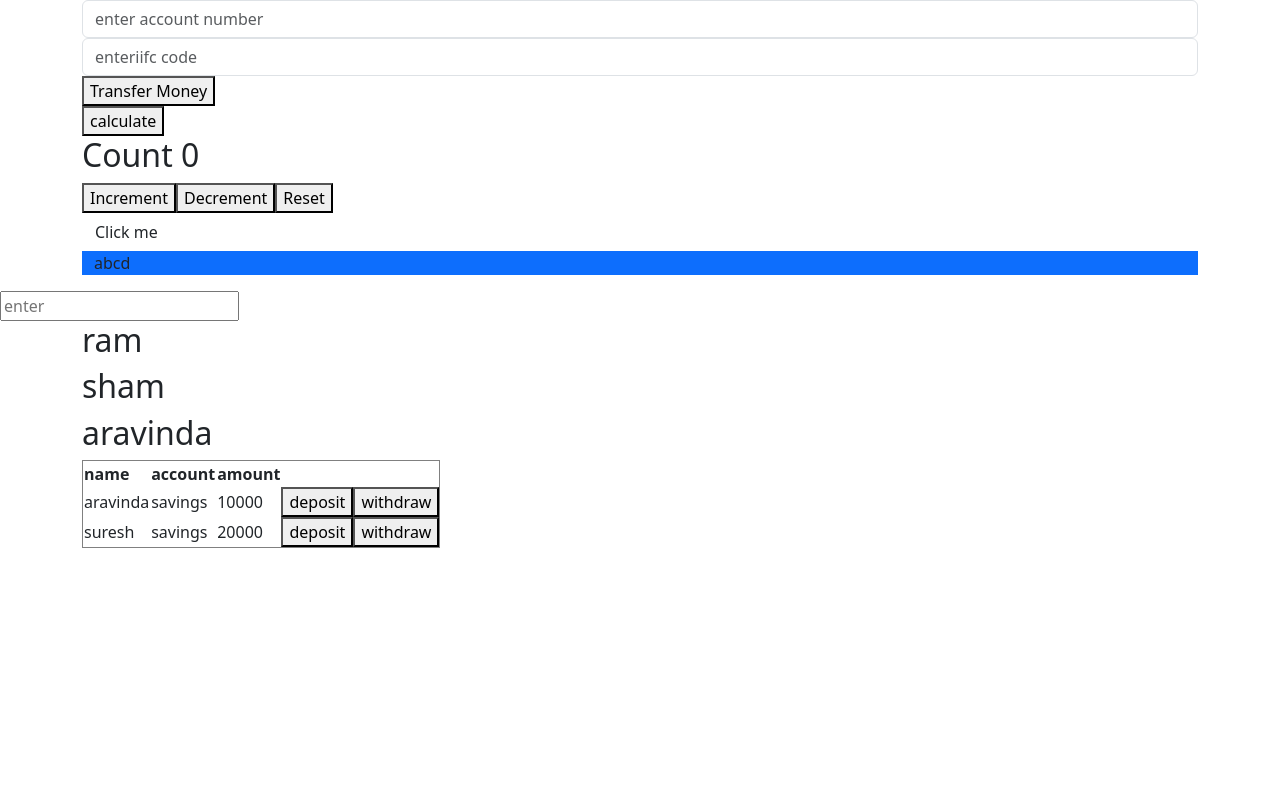
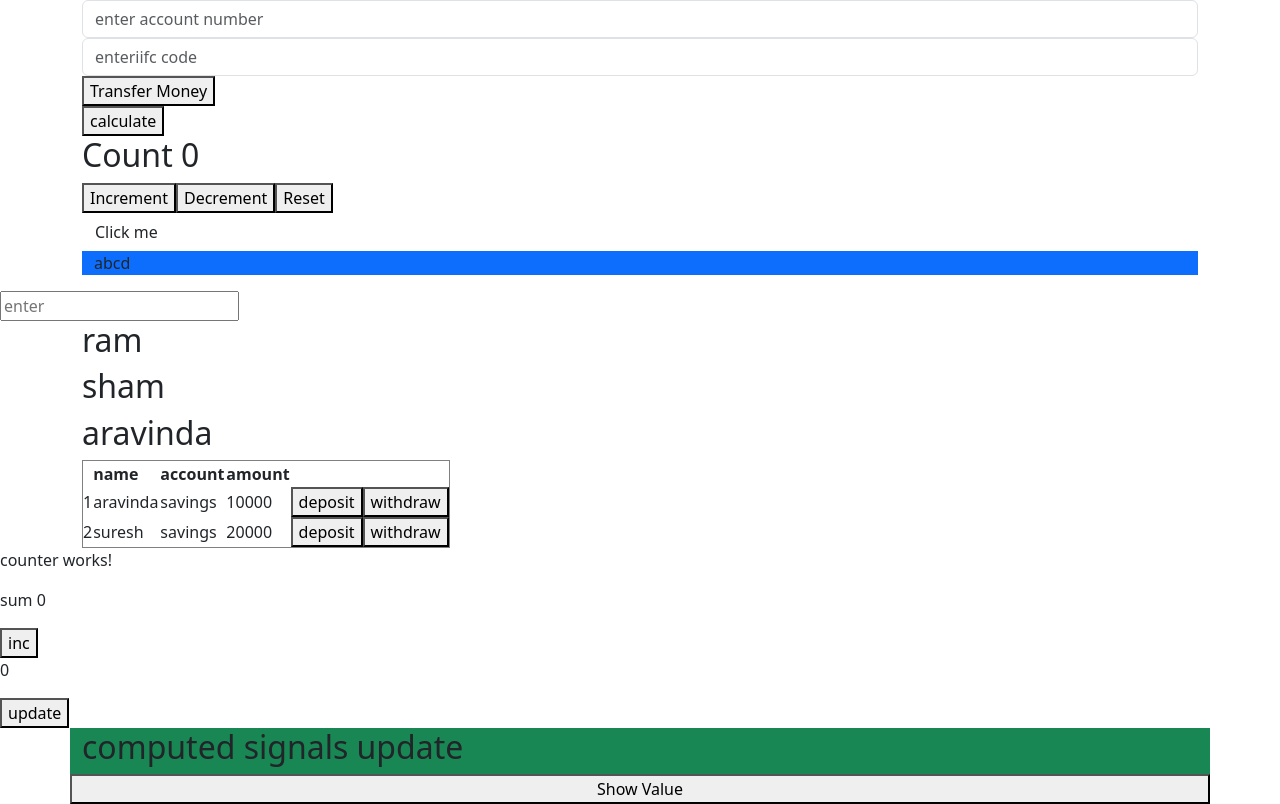
Before and after one commit to aravindakm0207/Angular-Basics, an Angular app: page / in a window 1280 px wide. Shown: the part 430-1234 px from the top of the page. Before the commit the page ends 978 px from the top, so only its background shows below. Built offline with nearby package versions, Linux system fonts and the light colour scheme.

Commit message:
computed signals

```diff
--- a/src/app/app.ts
+++ b/src/app/app.ts
@@ -2,11 +2,12 @@ import { Component, signal } from '@angular/core';
 import { RouterOutlet } from '@angular/router';
 import { Header } from './components/header/header';
 import { Login } from './components/login/login';
+import { Counter } from './components/counter/counter';
 
 @Component({
   selector: 'app-root',
-  imports: [RouterOutlet, Header, Login],
-  template: '<app-header></app-header> <app-login></app-login>',
+  imports: [RouterOutlet, Header, Login, Counter],
+  template: '<app-header></app-header> <app-login></app-login><app-counter></app-counter>',
   styleUrl: './app.css',
 })
 export class App {
--- /dev/null
+++ b/src/app/components/counter/counter.html
@@ -0,0 +1,24 @@
+<p>counter works!</p>
+<p>sum {{ count() }}</p>
+<button (click)="incre()">inc</button>
+<p>{{ data() }}</p>
+<button (click)="updatesignal()">update</button>
+<div class="container">
+  <div class="row bg-success">
+    <h2>computed signals update</h2>
+    <button (click)="showValue()">Show Value</button>
+  </div>
+</div>
+
+@if(displayForm()) {
+<!-- notice the () -->
+<div class="container text-center m-4">
+  <button (click)="showForm()">show form</button>
+
+  <form>
+    <input type="text" placeholder="enter name" /><br />
+    <input type="text" placeholder="enter name" /><br />
+    <button>submit</button>
+  </form>
+</div>
+}
--- /dev/null
+++ b/src/app/components/counter/counter.ts
@@ -0,0 +1,45 @@
+import { Component, effect, signal, computed } from '@angular/core';
+
+@Component({
+  selector: 'app-counter',
+  imports: [],
+  templateUrl: './counter.html',
+  styleUrl: './counter.css',
+})
+export class Counter {
+  count = signal(0);
+  displayForm = signal(false);
+
+  constructor() {
+    effect(() => {
+      console.log(this.count());
+    });
+
+    effect(() => {
+      if (this.displayForm()) {
+        setTimeout(() => this.displayForm.set(false), 2000);
+      }
+    });
+  }
+
+  showForm() {
+    this.displayForm.set(true);
+  }
+
+  incre() {
+    this.count.set(this.count() + 1);
+  }
+
+  data = signal<number>(0);
+  updatesignal() {
+    this.data.update((val) => val + 1);
+  }
+
+  x = signal(10);
+  y = signal(20);
+  z = computed(() => this.x() + this.y());
+  showValue() {
+    this.x.set(200);
+    console.log(this.z());
+  }
+}
--- a/src/app/components/login/login.html
+++ b/src/app/components/login/login.html
@@ -56,6 +56,7 @@
   <table border="1">
     <thead>
       <tr>
+        <th></th>
         <th>name</th>
         <th>account</th>
         <th>amount</th>
@@ -63,8 +64,9 @@
     </thead>
 
     <tbody>
-      @for (ele of bankaccounts; track ele) {
+      @for (ele of bankaccounts; track ele; let id=$index) {
       <tr>
+        <span>{{ id + 1 }}</span>
         <td>{{ ele.name }}</td>
         <td>{{ ele.account }}</td>
         <td>{{ ele.amount }}</td>
--- a/src/app/components/login/login.ts
+++ b/src/app/components/login/login.ts
@@ -49,6 +49,7 @@ export class Login {
 
   handleDeposit(account: any) {
     this.depositForm = true;
+
     this.selectAccount = account;
     this.amount = 0;
   }
```
Also changed, not shown: src/app/components/counter/counter.css (added), 1 other file (tests, documents, lock files or other folders).
